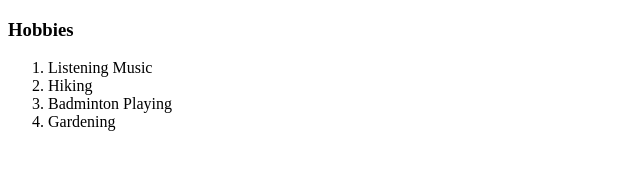
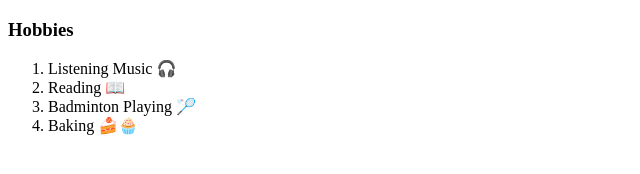
Before and after one commit to dhanyar21/CV, a plain HTML site: page Hobbies.html in a window 1280 px wide. Shown: the whole page, without its empty margins (0-640 px from the left). Drawn offline with Linux system fonts and the light colour scheme.

Commit message:
Add files via upload

```diff
--- a/Hobbies.html
+++ b/Hobbies.html
@@ -9,10 +9,10 @@
 <body>
   <h3>Hobbies</h3>
   <ol>
-    <li>Listening Music</li>
-    <li>Hiking</li>
-    <li>Badminton Playing</li>
-    <li>Gardening</li>
+    <li>Listening Music 🎧</li>
+    <li>Reading 📖</li>
+    <li>Badminton Playing 🏸</li>
+    <li>Baking 🍰🧁</li>
   </ol>
 
 </body>
```
